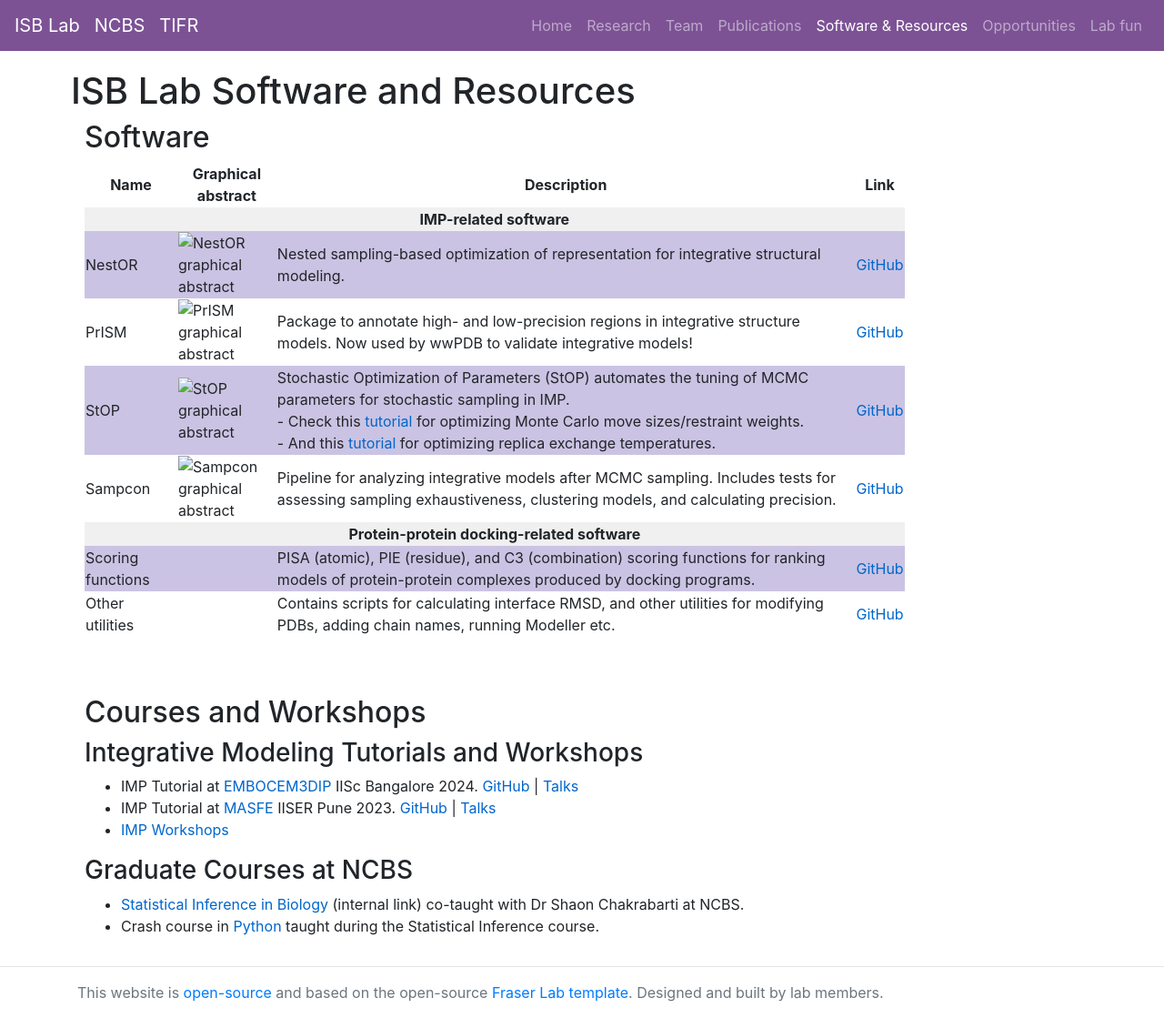
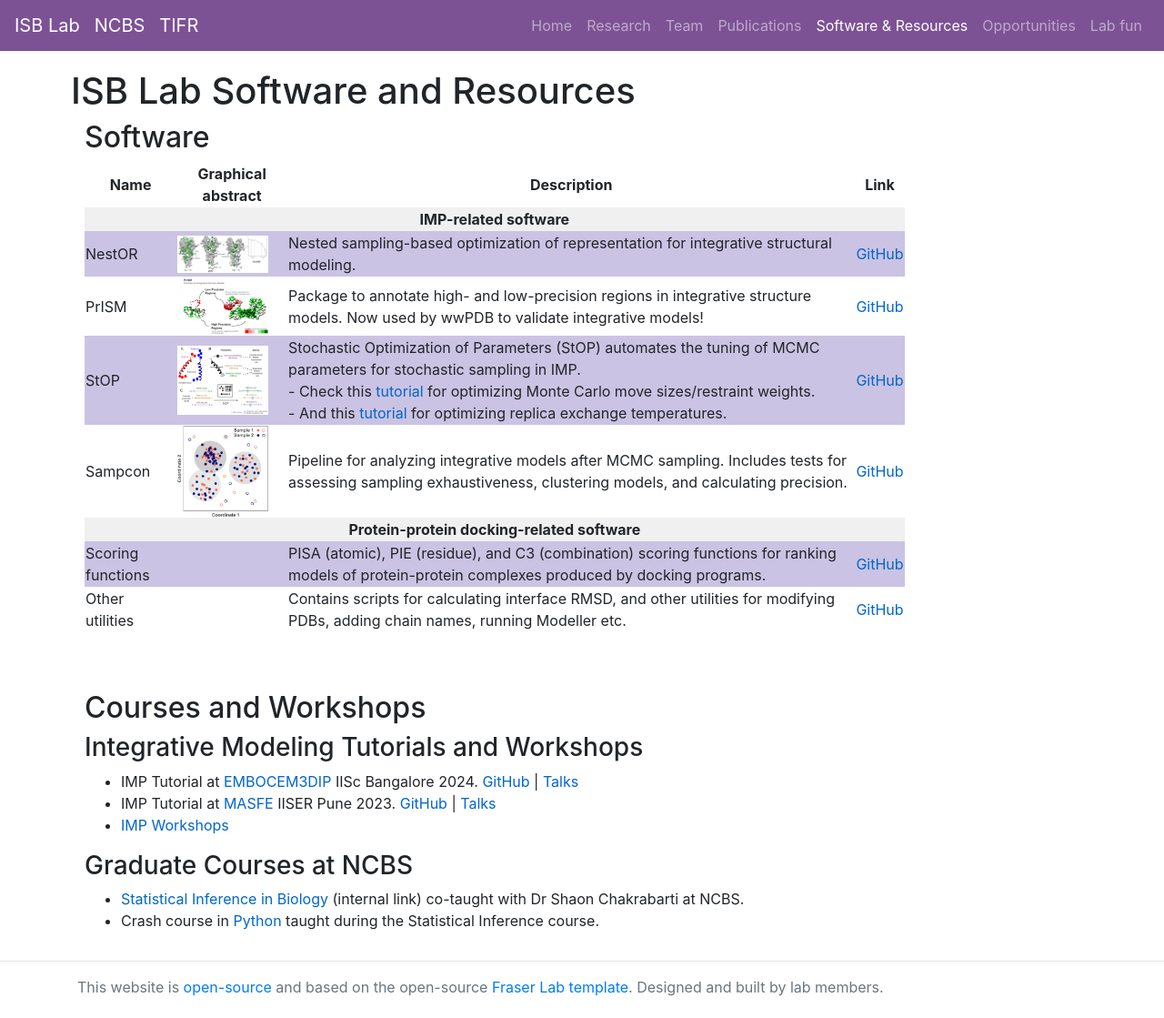
Before and after one commit to isblab/website, a Jekyll site: the page built from Software/index.md, in a window 1280 px wide. Shown: the whole page at 91% size. Built offline with Jekyll 4.4.1, drawn with Linux system fonts in a browser that asks for light colours.

Commit message:
Update software page

```diff
--- a/Software/index.md
+++ b/Software/index.md
@@ -24,19 +24,19 @@ group: Software
         </tr>
         <tr class="row-light">
             <td>NestOR</td>
-            <td><img src="static/img/software/nestor.png" alt="NestOR graphical abstract" style="max-width: 100px; height: auto;"></td>
+            <td><img src="/static/img/software/nestor.png" style="max-width: 100px; height: auto;"></td>
             <td>Nested sampling-based optimization of representation for integrative structural modeling.</td>
             <td><a href="https://github.com/isblab/nestor" class="link">GitHub</a></td>
         </tr>
         <tr class="row-dark">
             <td>PrISM</td>
-            <td><img src="static/img/software/prism.png" alt="PrISM graphical abstract" style="max-width: 100px; height: auto;"></td>
+            <td><img src="/static/img/software/prism.png" style="max-width: 100px; height: auto;"></td>
             <td>Package to annotate high- and low-precision regions in integrative structure models. Now used by wwPDB to validate integrative models!</td>
             <td><a href="https://github.com/isblab/prism" class="link">GitHub</a></td>
         </tr>
         <tr class="row-light">
             <td>StOP</td>
-            <td><img src="static/img/software/stop.png" alt="StOP graphical abstract" style="max-width: 100px; height: auto;"></td>
+            <td><img src="/static/img/software/stop.png" style="max-width: 100px; height: auto;"></td>
             <td>Stochastic Optimization of Parameters (StOP) automates the tuning of MCMC parameters for stochastic sampling in IMP.<br>
                 - Check this <a href="https://github.com/isblab/stop/blob/main/docs/tutorial_basic.md" class="link">tutorial</a> for optimizing Monte Carlo move sizes/restraint weights.<br>
                 - And this <a href="https://github.com/isblab/stop/blob/main/docs/tutorial_replica.md" class="link">tutorial</a> for optimizing replica exchange temperatures.
@@ -45,7 +45,7 @@ group: Software
         </tr>
         <tr class="row-dark">
             <td>Sampcon</td>
-            <td><img src="static/img/software/sampcon.png" alt="Sampcon graphical abstract" style="max-width: 100px; height: auto;"></td>
+            <td><img src="/static/img/software/sampcon.png" style="max-width: 100px; height: auto;"></td>
             <td>Pipeline for analyzing integrative models after MCMC sampling. Includes tests for assessing sampling exhaustiveness, clustering models, and calculating precision.</td>
             <td><a href="https://github.com/salilab/imp-sampcon" class="link">GitHub</a></td>
         </tr>
```
Also changed, not shown: 1 other file.
